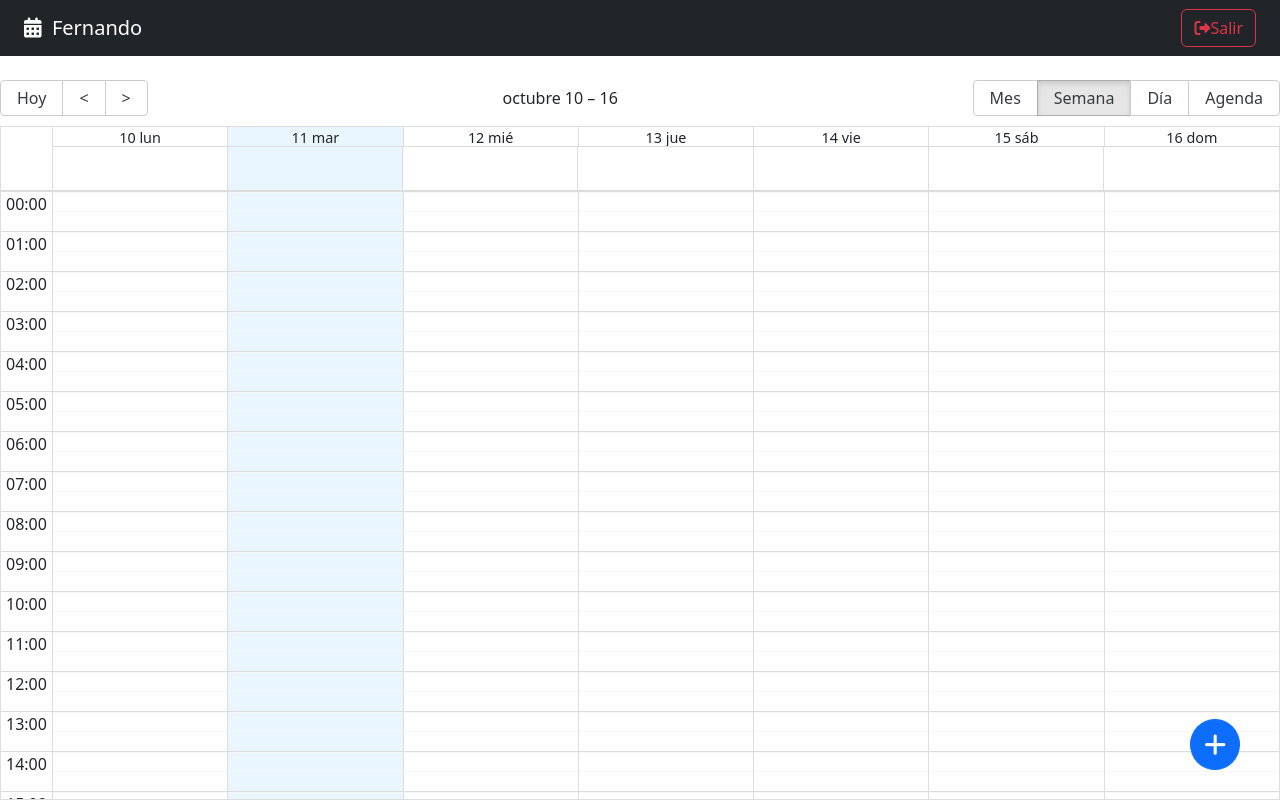
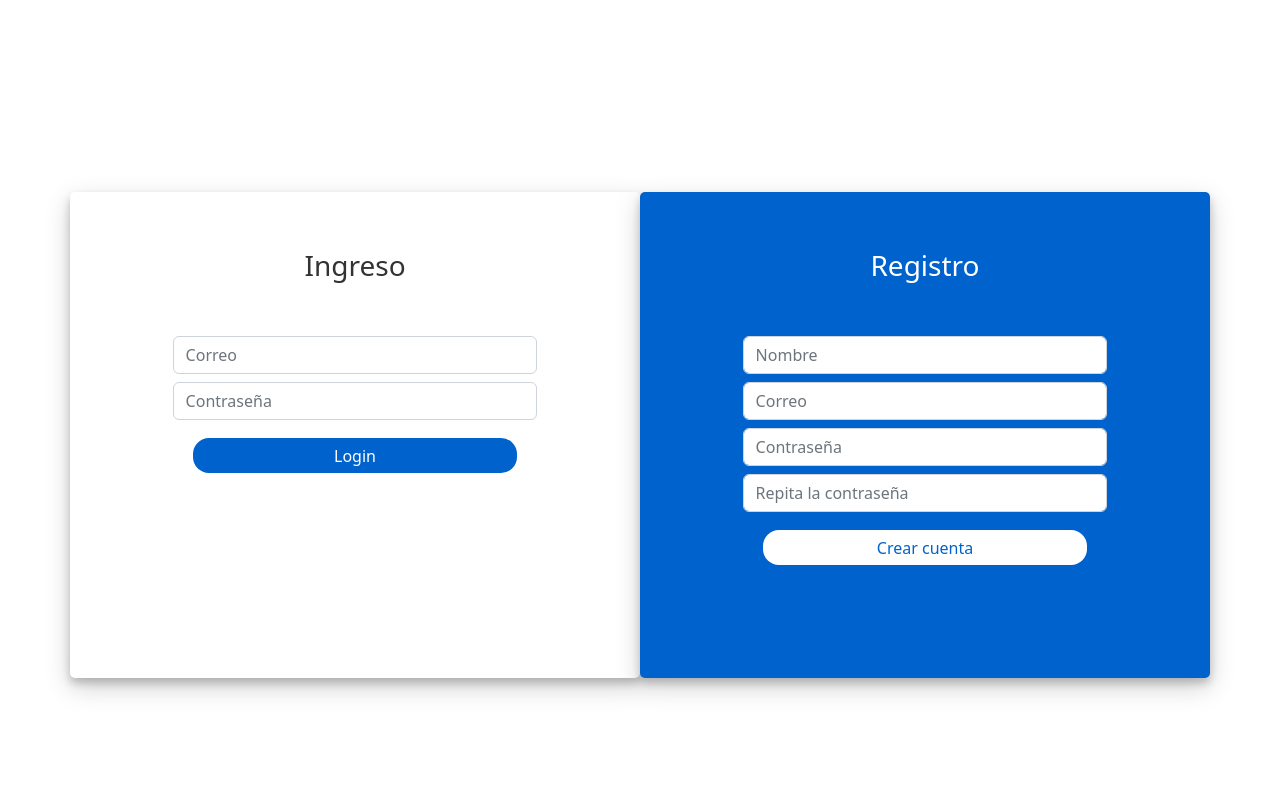
Before and after one commit to Xanul/calendar-app, a React (Vite) app: page /auth/login in a window 1280 px wide. Built offline with nearby package versions, Linux system fonts and the light colour scheme.

Commit message:
Added useForm custom hook to handle LoginPage inputs

```diff
--- a/src/auth/pages/LoginPage.jsx
+++ b/src/auth/pages/LoginPage.jsx
@@ -1,17 +1,47 @@
-import './LoginPage.css';
+import { useForm } from "../../hooks/useForm";
+import "./LoginPage.css";
+
+const loginFormFields = {
+  loginEmail: "",
+  loginPassword: "",
+};
+
+const registerFormFields = {
+  registerName: "",
+  registerEmail: "",
+  registerPassword: "",
+  registerPassword2: "",
+};
 
 export const LoginPage = () => {
+
+  const { loginEmail, loginPassword, onInputChange: onLoginInputChange } = useForm(loginFormFields);
+  const loginSubmit = (event) => {
+    event.preventDefault();
+    console.log({loginEmail, loginPassword});
+  }
+
+  const { registerName, registerEmail, registerPassword, registerPassword2, onInputChange } = useForm(registerFormFields)
+  const registerSubmit = (event) => {
+    event.preventDefault();
+    console.log({ registerName, registerEmail, registerPassword, registerPassword2});
+  }
+
+
   return (
     <div className="container login-container">
       <div className="row">
         <div className="col-md-6 login-form-1">
           <h3>Ingreso</h3>
-                    <form>
+          <form onSubmit={ loginSubmit }>
             <div className="form-group mb-2">
               <input
                 type="text"
                 className="form-control"
                 placeholder="Correo"
+                name="loginEmail"
+                value={ loginEmail }
+                onChange={ onLoginInputChange }
               />
             </div>
             <div className="form-group mb-2">
@@ -19,26 +49,28 @@ export const LoginPage = () => {
                 type="password"
                 className="form-control"
                 placeholder="Contraseña"
+                name="loginPassword"
+                value={ loginPassword }
+                onChange={ onLoginInputChange }
               />
             </div>
             <div className="d-grid gap-2">
-                            <input
-                                type="submit"
-                                className="btnSubmit"
-                                value="Login"
-                            />
+              <input type="submit" className="btnSubmit" value="Login" />
             </div>
           </form>
         </div>
 
         <div className="col-md-6 login-form-2">
           <h3>Registro</h3>
-                    <form>
+          <form onSubmit={ registerSubmit }>
             <div className="form-group mb-2">
               <input
                 type="text"
                 className="form-control"
                 placeholder="Nombre"
+                name="registerName"
+                value={ registerName }
+                onChange={ onInputChange }
               />
             </div>
             <div className="form-group mb-2">
@@ -46,6 +78,9 @@ export const LoginPage = () => {
                 type="email"
                 className="form-control"
                 placeholder="Correo"
+                name="registerEmail"
+                value={ registerEmail }
+                onChange={ onInputChange }
               />
             </div>
             <div className="form-group mb-2">
@@ -53,6 +88,9 @@ export const LoginPage = () => {
                 type="password"
                 className="form-control"
                 placeholder="Contraseña"
+                name="registerPassword"
+                value={ registerPassword }
+                onChange={ onInputChange }
               />
             </div>
 
@@ -61,18 +99,18 @@ export const LoginPage = () => {
                 type="password"
                 className="form-control"
                 placeholder="Repita la contraseña"
+                name="registerPassword2"
+                value={ registerPassword2 }
+                onChange={ onInputChange }
               />
             </div>
 
             <div className="d-grid gap-2">
-                            <input
-                                type="submit"
-                                className="btnSubmit"
-                                value="Crear cuenta" />
+              <input type="submit" className="btnSubmit" value="Crear cuenta" />
             </div>
           </form>
         </div>
       </div>
     </div>
-  )
-}
+  );
+};
--- a/src/hooks/index.js
+++ b/src/hooks/index.js
@@ -1,2 +1,3 @@
 export * from './useUiStore';
 export * from './useCalendarStore';
+export * from './useForm';
--- /dev/null
+++ b/src/hooks/useForm.js
@@ -0,0 +1,63 @@
+import { useEffect, useMemo, useState } from 'react';
+
+export const useForm = ( initialForm = {}, formValidations = {}) => {
+
+    const [ formState, setFormState ] = useState( initialForm );
+    const [ formValidation, setFormValidation ] = useState({});
+
+    useEffect(() => {
+        createValidators();
+    }, [ formState ])
+
+    useEffect(() => {
+        setFormState( initialForm );
+    }, [ initialForm ])
+
+
+    const isFormValid = useMemo( () => {
+
+        for (const formValue of Object.keys( formValidation )) {
+            if ( formValidation[formValue] !== null ) return false;
+        }
+
+        return true;
+    }, [ formValidation ])
+
+
+    const onInputChange = ({ target }) => {
+        const { name, value } = target;
+        setFormState({
+            ...formState,
+            [ name ]: value
+        });
+    }
+
+    const onResetForm = () => {
+        setFormState( initialForm );
+    }
+
+    const createValidators = () => {
+
+        const formCheckedValues = {};
+
+        for (const formField of Object.keys( formValidations )) {
+            const [ fn, errorMessage ] = formValidations[formField];
+
+            formCheckedValues[`${ formField }Valid`] = fn( formState[formField] ) ? null : errorMessage;
+        }
+
+        setFormValidation( formCheckedValues );
+    }
+
+
+
+    return {
+        ...formState,
+        formState,
+        onInputChange,
+        onResetForm,
+
+        ...formValidation,
+        isFormValid
+    }
+}
--- a/src/router/AppRouter.jsx
+++ b/src/router/AppRouter.jsx
@@ -6,7 +6,7 @@ import { CalendarPage } from "../calendar";
 
 export const AppRouter = () => {
 
-  const authStatus = 'authenticated'; // 'authenticated'; 'not-authenticated'
+  const authStatus = 'not-authenticated'; // 'authenticated'; 'not-authenticated'
   return (
     <Routes>
       {
```
Lines whose indentation alone changed are shown as unchanged.
